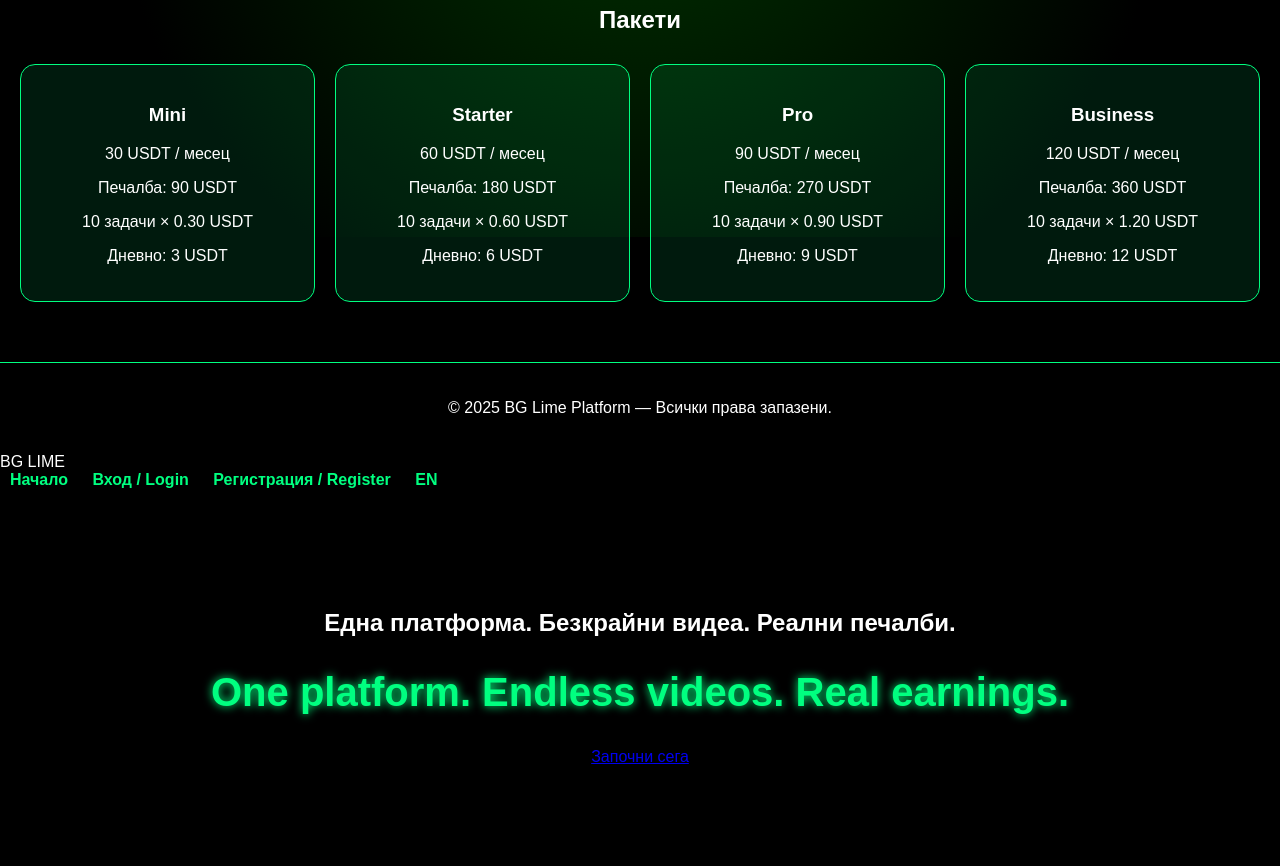
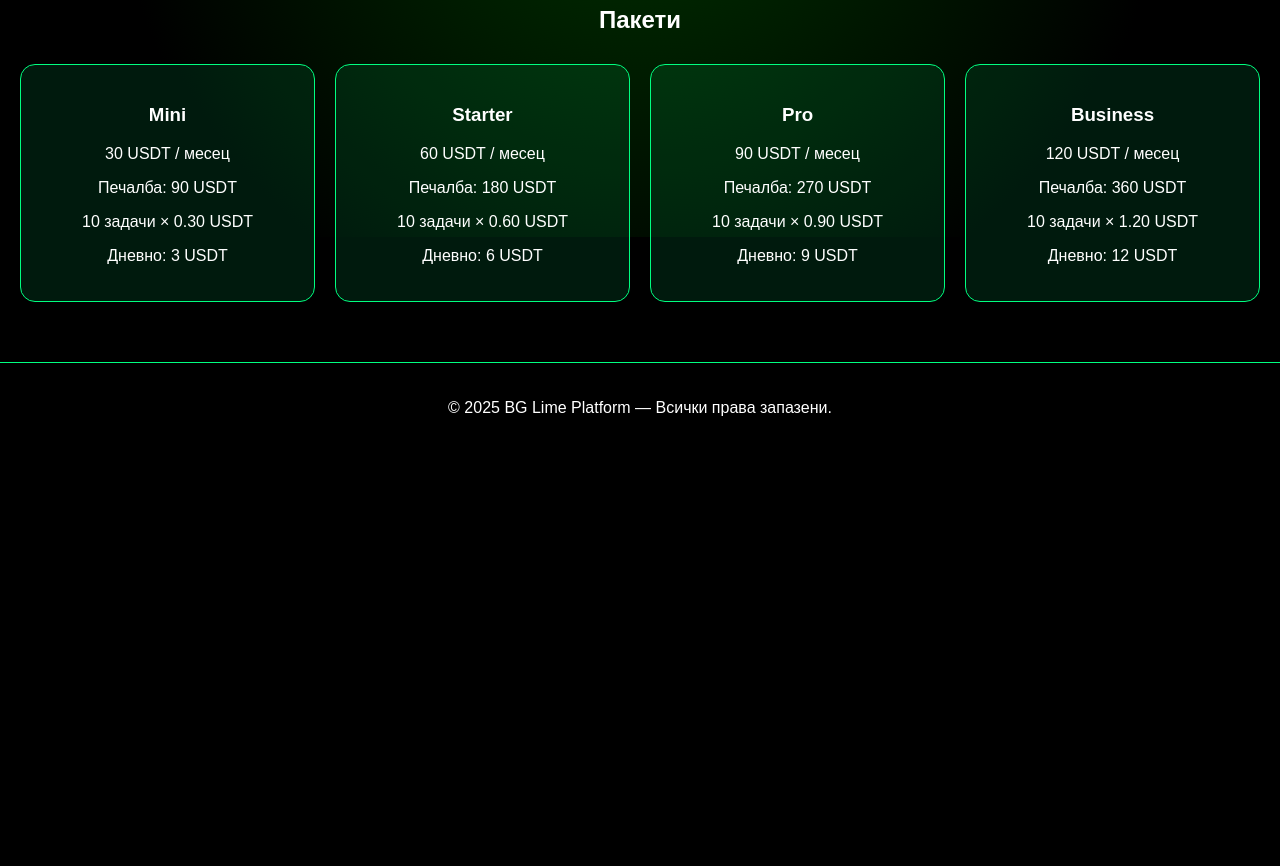
Before and after one commit to tsolov62-sketch/bg-lime-platform., a plain HTML site: page index.html in a window 1280 px wide. Shown: the part 563-1429 px from the top of the page. After the commit the page ends 1016 px from the top, so only its background shows below. Drawn offline with Linux system fonts and the light colour scheme.

Commit message:
Remove HTML structure from index.html

```diff
--- a/index.html
+++ b/index.html
@@ -71,33 +71,3 @@
     </script>
 </body>
 </html>
-<!DOCTYPE html>
-<html lang="bg">
-<head>
-  <meta charset="UTF-8" />
-  <meta name="viewport" content="width=device-width, initial-scale=1.0" />
-  <title>Гледане на видеа и печели пари</title>
-  <link rel="stylesheet" href="style.css" />
-</head>
-<body>
-  <nav>
-    <div class="logo">BG LIME</div>
-    <div class="nav-links">
-      <a href="index.html" class="active">Начало</a>
-      <a href="login.html">Вход / Login</a>
-      <a href="register.html">Регистрация / Register</a>
-      <a href="#">EN</a>
-    </div>
-  </nav>
-
-  <section class="hero">
-    <div class="hero-content">
-      <h1>Една платформа. Безкрайни видеа. Реални печалби.</h1>
-      <h2>One platform. Endless videos. Real earnings.</h2>
-      <a href="login.html" class="btn">Започни сега</a>
-    </div>
-  </section>
-
-  <div class="bg-animation"></div>
-</body>
-</html>
```
